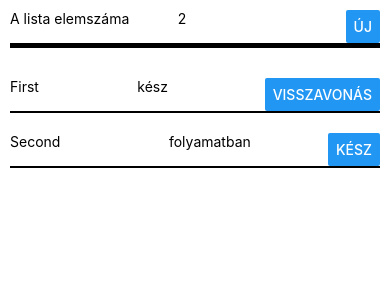
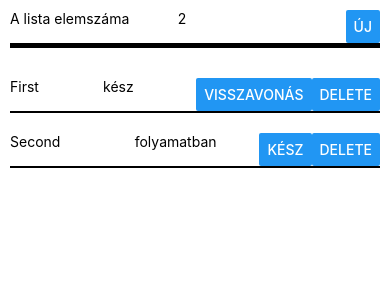
Before and after one commit to matyusbotond/unittesting, a React Native app: screen / in a window 390 px wide. Shown: the top 300 px of the page. Built offline with nearby package versions, Linux system fonts and the light colour scheme.

Commit message:
TodoItem #1

```diff
--- a/TodoItem.tsx
+++ b/TodoItem.tsx
@@ -31,6 +31,11 @@ export default class TodoListItem extends React.Component<Props, State> {
           title={!this.props.todoItem.isDone ? 'kész' : 'visszavonás'}
           onPress={() => this.props.onPress(this.props.todoItem)}
         />
+        <Button
+          accessibilityLabel="deleteButton"
+          title={'Delete'}
+          onPress={() => {}}
+        />
       </View>
     );
   }
```
Also changed, not shown: 1 other file (tests, documents, lock files or other folders).
